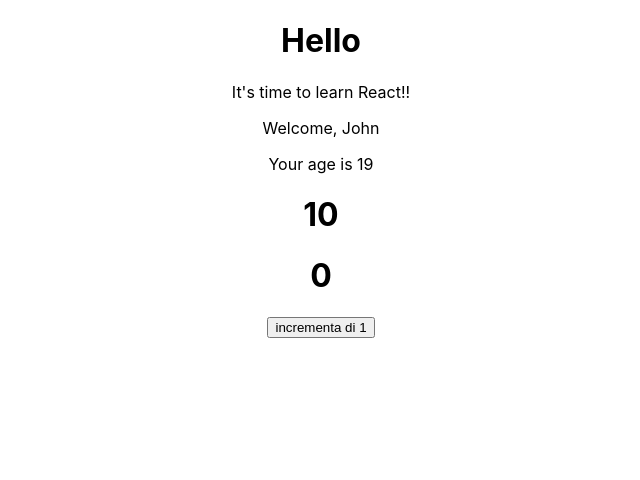
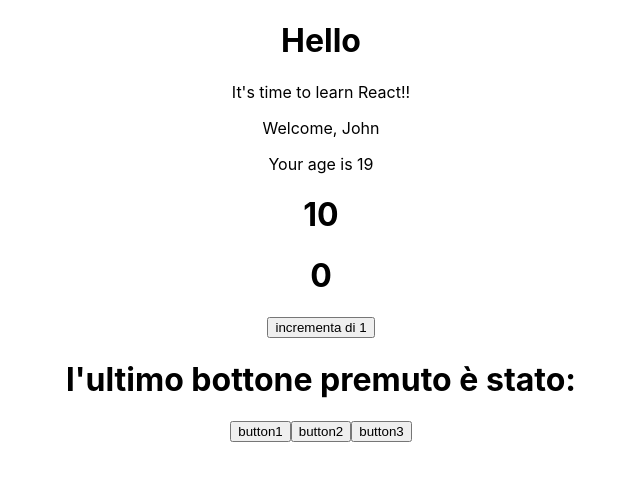
Before and after one commit to elperez365/reactExercises, a React (Create React App) app in the folder appesercizireact/: page / in a window 1280 px wide. Shown: the top 480 px of the page, without its empty margins (319-959 px from the left). Built offline with nearby package versions, Linux system fonts and the light colour scheme.

Commit message:
exercise 17 loaded

```diff
--- a/appesercizireact/src/App.js
+++ b/appesercizireact/src/App.js
@@ -1,6 +1,7 @@
 
 import './App.css';
 import ClickCounter from './ClickCounter';
+import ClickTracker from './ClickTracker';
 import Counter from './Counter';
 import Hello from './Hello';
 import Welcome from './Welcome';
@@ -12,6 +13,7 @@ function App() {
      <Welcome name="John" age={19}/>
      <Counter/>
      <ClickCounter/>
+     <ClickTracker/>
     </div>
   );
 }
--- /dev/null
+++ b/appesercizireact/src/ClickTracker.js
@@ -0,0 +1,28 @@
+import React from "react";
+
+class ClickTracker extends React.Component {
+    state= ({
+        lastButton: ""
+    })
+
+    handleButtonClick = (event) =>{
+        this.setState({
+            lastButton : event.target.name
+        })
+
+    }
+
+
+    render(){
+        return (
+            <div>
+                <h1>l'ultimo bottone premuto è stato: {this.state.lastButton} </h1>
+                <button onClick={this.handleButtonClick} name="button1">button1</button>
+                <button onClick={this.handleButtonClick} name="button2">button2</button>
+                <button onClick={this.handleButtonClick} name="button3">button3</button>
+            </div>
+        )
+    }
+}
+
+export default ClickTracker
```
